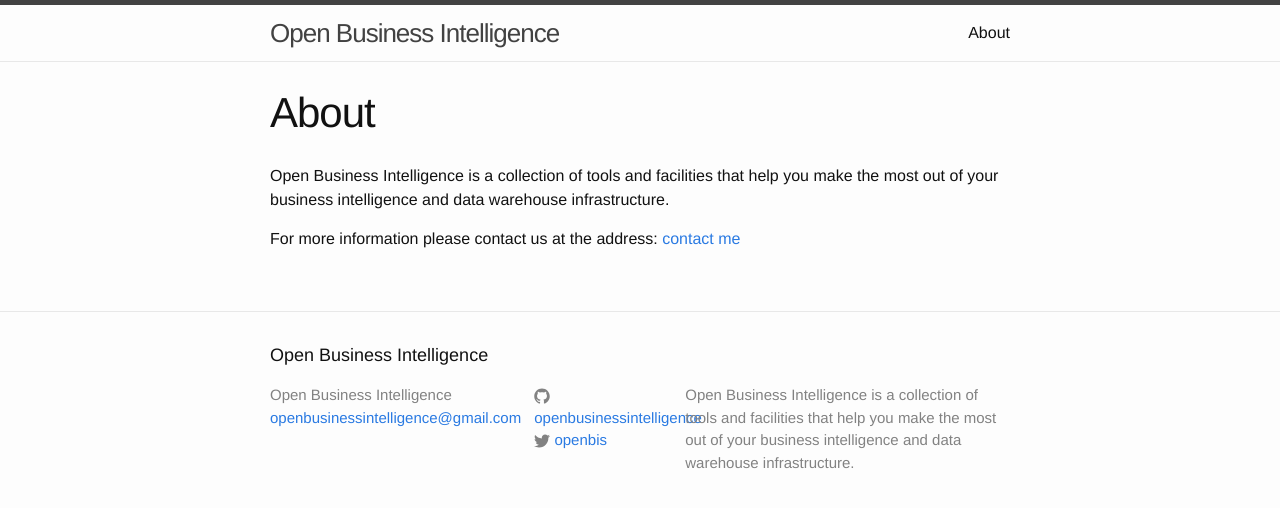
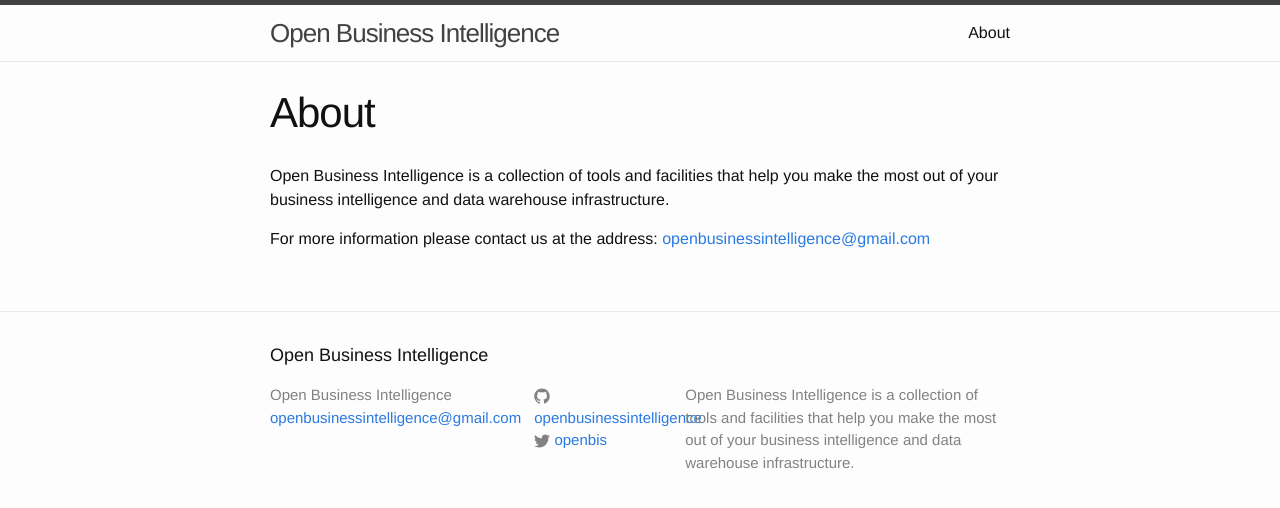
Before and after one commit to openbusinessintelligence/openbusinessintelligence.github.io, a Jekyll site: the page built from about.md, in a window 1280 px wide. Shown: the top 508 px of the page. Built offline with Jekyll 4.4.1, drawn with Linux system fonts in a browser that asks for light colours.

Commit message:
Updated about.md

```diff
--- a/about.md
+++ b/about.md
@@ -8,4 +8,4 @@ published: true
 Open Business Intelligence is a collection of tools and facilities that help you make the most out of your business intelligence and data warehouse infrastructure.
 
 For more information please contact us at the address:
-[contact me](mailto:openbusinessintelligence@gmail.com)
+[openbusinessintelligence@gmail.com](mailto:openbusinessintelligence@gmail.com)
```
